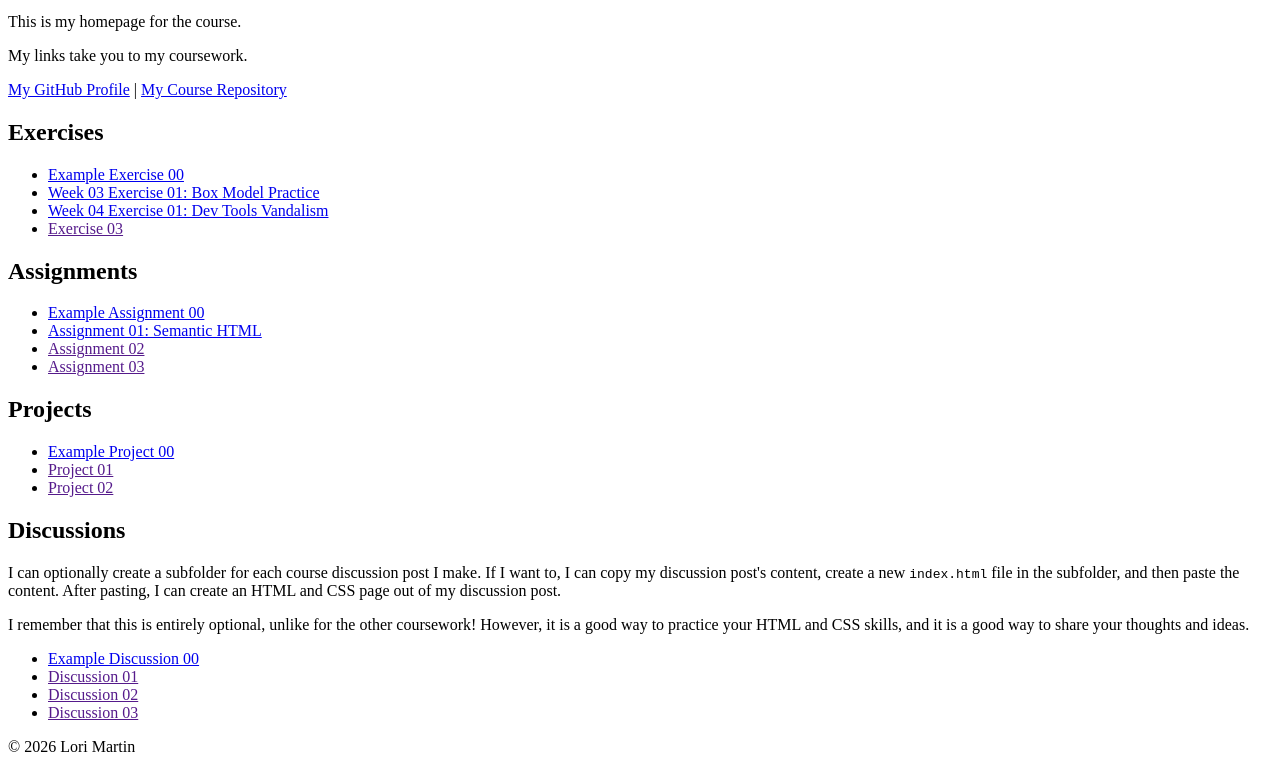
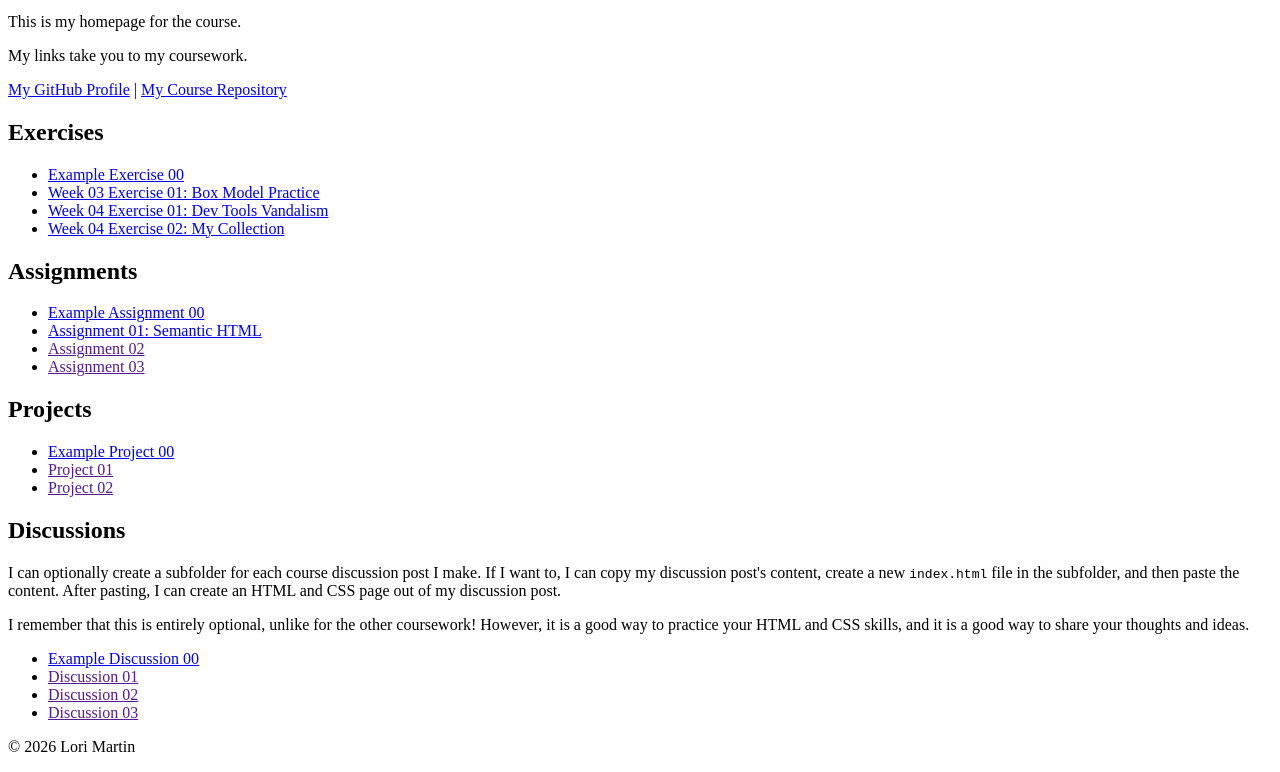
Before and after one commit to lorimart/course-portfolio, a plain HTML site: page index.html in a window 1280 px wide. Shown: the part 148-920 px from the top of the page. Drawn offline with Linux system fonts and the light colour scheme.

Commit message:
Add link to week 04 exercise 02 on homepage

```diff
--- a/index.html
+++ b/index.html
@@ -71,7 +71,7 @@ Remember: You must create subfolders for each piece of coursework as the semeste
                     </li>
                     <li><a href="week-03-exercise-01/index.html">Week 03 Exercise 01: Box Model Practice</a></li>
                     <li><a href="week-04-exercise-01/index.html">Week 04 Exercise 01: Dev Tools Vandalism</a></li>
-                    <li><a href="">Exercise 03</a></li>
+                    <li><a href="week-04-exercise-02/index.html">Week 04 Exercise 02: My Collection</a></li>
                 </ul>
             </section>
 
```
